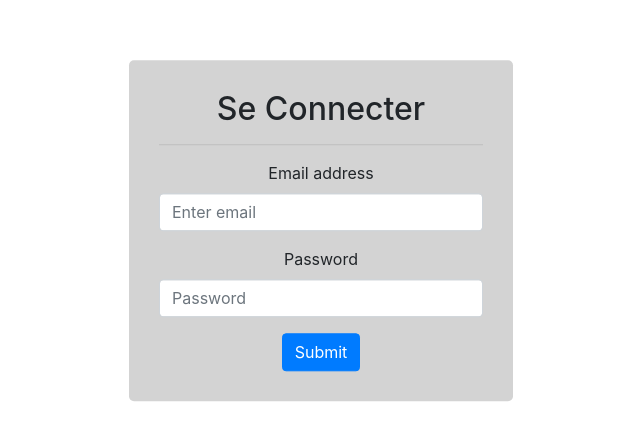
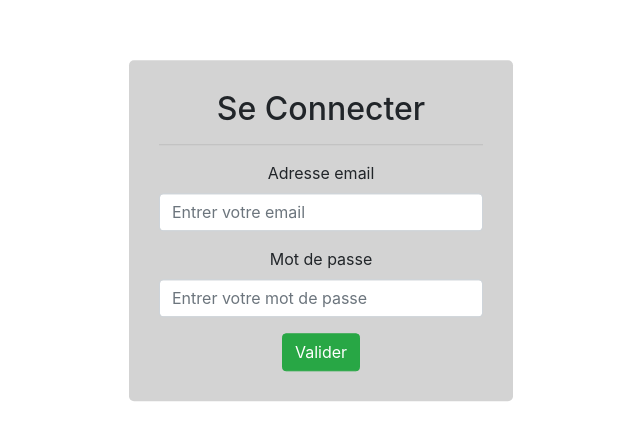
Before and after one commit to QuizzMacademia/Quizz, a React (Create React App) app in the folder FrontEnd/: page / in a window 1280 px wide. Shown: the part 169-608 px from the top of the page, without its empty margins (319-959 px from the left). Built offline with nearby package versions, Linux system fonts and the light colour scheme.

Commit message:
utilisation de hooks + recuperation form input + check user et password + install router

```diff
--- a/FrontEnd/package.json
+++ b/FrontEnd/package.json
@@ -10,6 +10,8 @@
     "react": "^16.13.1",
     "react-bootstrap": "^1.0.1",
     "react-dom": "^16.13.1",
+    "react-router": "^5.1.2",
+    "react-router-dom": "^5.1.2",
     "react-scripts": "3.4.1"
   },
   "scripts": {
--- a/FrontEnd/src/App.js
+++ b/FrontEnd/src/App.js
@@ -1,12 +1,16 @@
-import React from 'react';
-import logo from './logo.svg';
+import React, {useState} from 'react';
 import './App.css';
 import Login from "./login/login";
 
 function App() {
+    const [users, setUsers] = useState([
+        {id:1, userEmail: "admin@gmail.com", userMdp: "admin"}
+        ]);
+
+
   return (
     <div className="App">
-      <Login/>
+      <Login listeUtilisateur={users}/>
     </div>
   );
 }
--- a/FrontEnd/src/login/login.jsx
+++ b/FrontEnd/src/login/login.jsx
@@ -1,11 +1,31 @@
-import React from 'react';
+import React, {useState} from 'react';
 import Form from 'react-bootstrap/Form';
 import Button from "react-bootstrap/Button";
 import './login.css'
-import Col from "react-bootstrap/Col";
 
+function Login({listeUtilisateur}) {
+    const [actuelUser, setActuelUser] = useState({actuelEmail:"", actuelMdp:""});
 
-function Login({email, mdp, onClick}) {
+    const handleChangeEmail = event => {
+        actuelUser.actuelEmail = event.currentTarget.value;
+    }
+
+    const handleChangeMdp = event => {
+        actuelUser.actuelMdp = event.currentTarget.value;
+    }
+    const onValider = () => {
+//        console.log(actuelUser.actuelEmail);
+//        console.log(actuelUser.actuelMdp);
+        if(listeUtilisateur[0].userEmail === actuelUser.actuelEmail && listeUtilisateur[0].userMdp === actuelUser.actuelMdp){
+            console.log("OK");
+//            alert("OK");
+        }
+        else {
+            console.log(("KO"))
+//            alert(("KO"));
+        }
+    }
+
     return (
         <div className="container ">
             <div className="login ">
@@ -13,18 +33,17 @@ function Login({email, mdp, onClick}) {
                 <hr/>
                 <Form>
                     <Form.Group controlId="formBasicEmail">
-                        <Form.Label>Email address</Form.Label>
-                        <Form.Control type="email" placeholder="Enter email" />
-
+                        <Form.Label>Adresse email</Form.Label>
+                        <Form.Control type="email" onChange={handleChangeEmail} placeholder="Entrer votre email" />
                     </Form.Group>
 
                     <Form.Group controlId="formBasicPassword">
-                        <Form.Label>Password</Form.Label>
-                        <Form.Control type="password" placeholder="Password" />
+                        <Form.Label>Mot de passe</Form.Label>
+                        <Form.Control type="password" onChange={handleChangeMdp} placeholder="Entrer votre mot de passe" />
                     </Form.Group>
 
-                    <Button variant="primary" type="submit">
-                        Submit
+                    <Button variant="success" onClick={onValider} type="submit">
+                        Valider
                     </Button>
                 </Form>
             </div>
```
Also changed, not shown: 1 other file (tests, documents, lock files or other folders).
